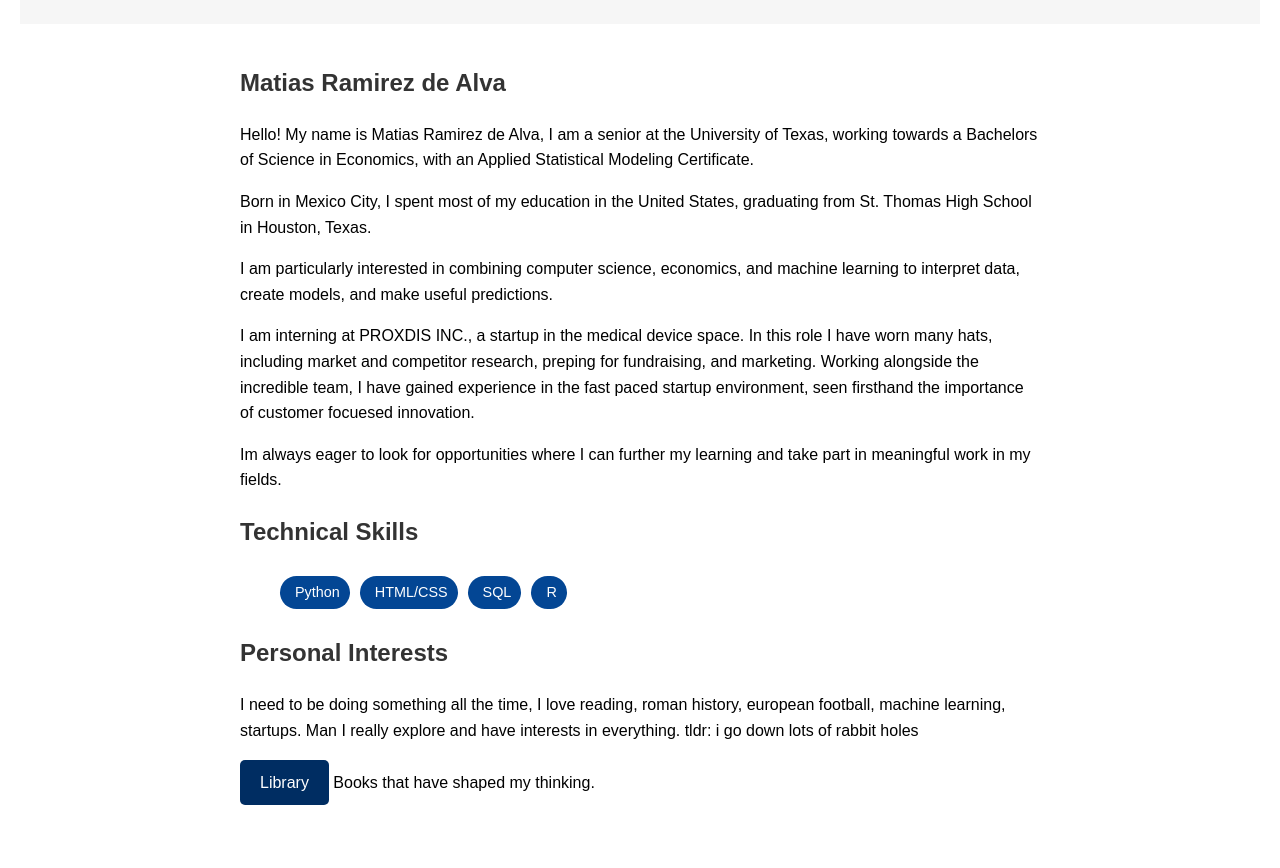
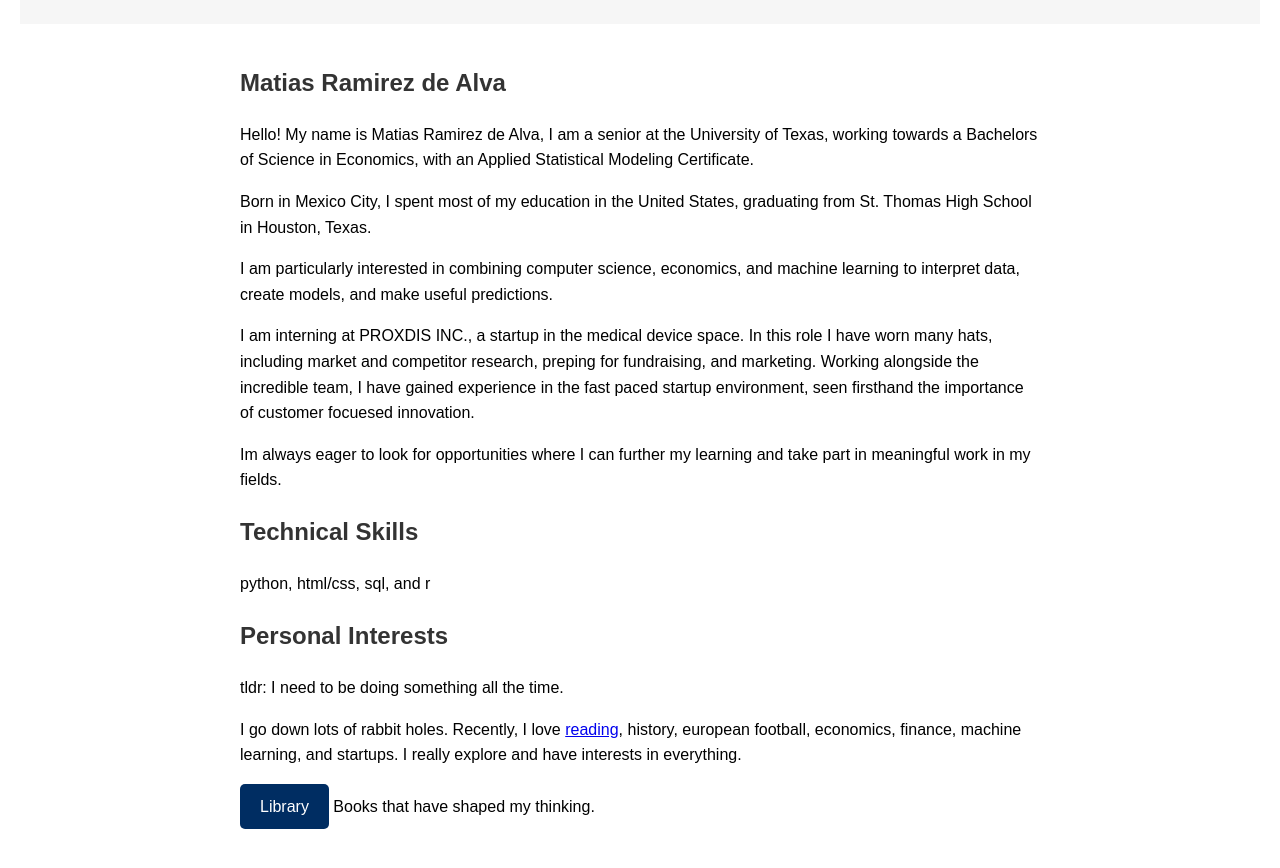
Before and after one commit to matiasrmzdeal/compounding, a plain HTML site: page about.html in a window 1280 px wide. Shown: the part 168-1036 px from the top of the page. Drawn offline with Linux system fonts and the light colour scheme.

Commit message:
Add files via upload

```diff
--- a/about.html
+++ b/about.html
@@ -29,16 +29,14 @@
             <p>Im always eager to look for opportunities where I can further my learning and take part in meaningful work in my fields.</p>
             <div class="skills-section">
                 <h2>Technical Skills</h2>
-                <ul class="skills-list">
-                    <li><i class="fab fa-python"></i> Python</li>
-                    <li><i class="fab fa-html"></i> HTML/CSS</li>
-                    <li><i class="fab fa-sql"></i>SQL</li>
-                    <li><i class="fab fa-R"></i>R</li>
-                </ul>
+
+                <p>python, html/css, sql, and r</p>
+
             </div>
             <div class="interests-seciton">
                 <h2>Personal Interests</h2>
-                <p>I need to be doing something all the time, I love reading, roman history, european football, machine learning, startups. Man I really explore and have interests in everything. tldr: i go down lots of rabbit holes</p>
+                <p>tldr: I need to be doing something all the time.</p>
+                <p>I go down lots of rabbit holes. Recently, I love <a href=library.html>reading</a>, history, european football, economics, finance, machine learning, and startups. I really explore and have interests in everything.</p>
             </div>
 
             <div class="library-link">
```
